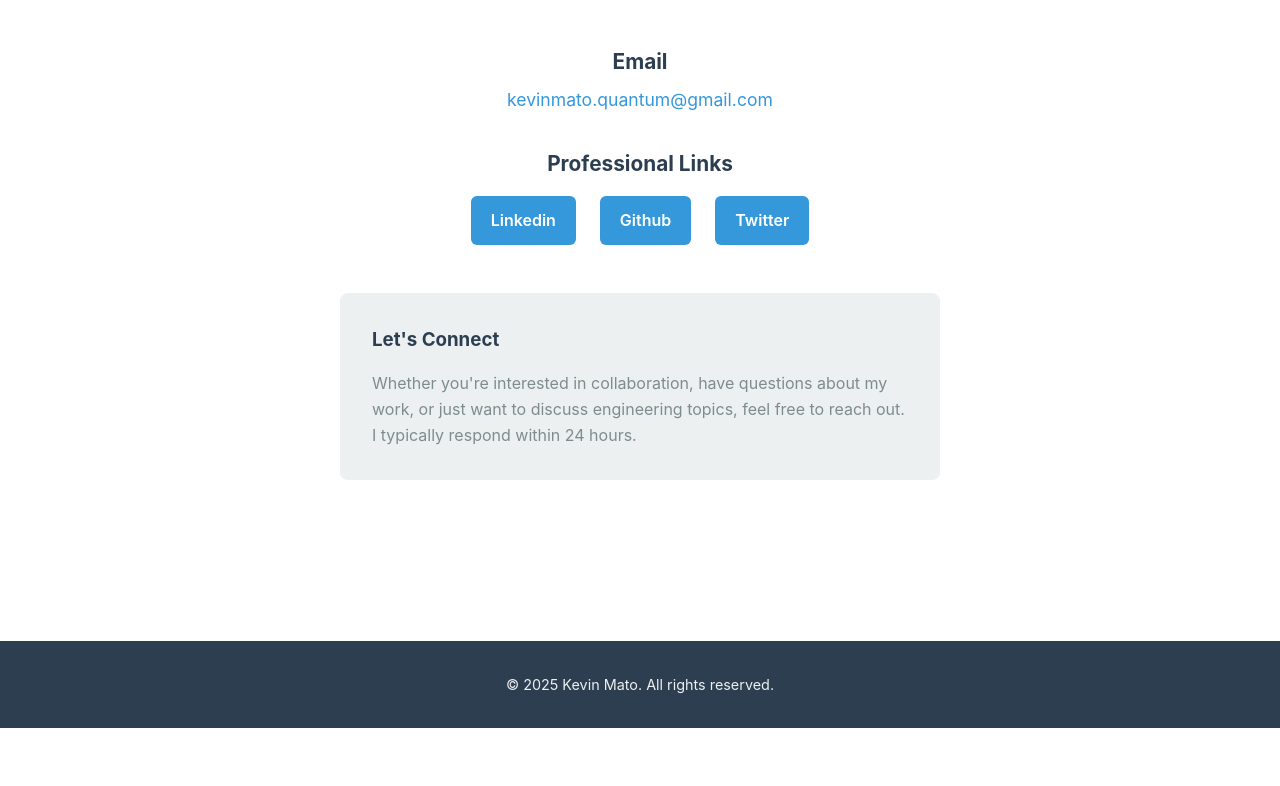
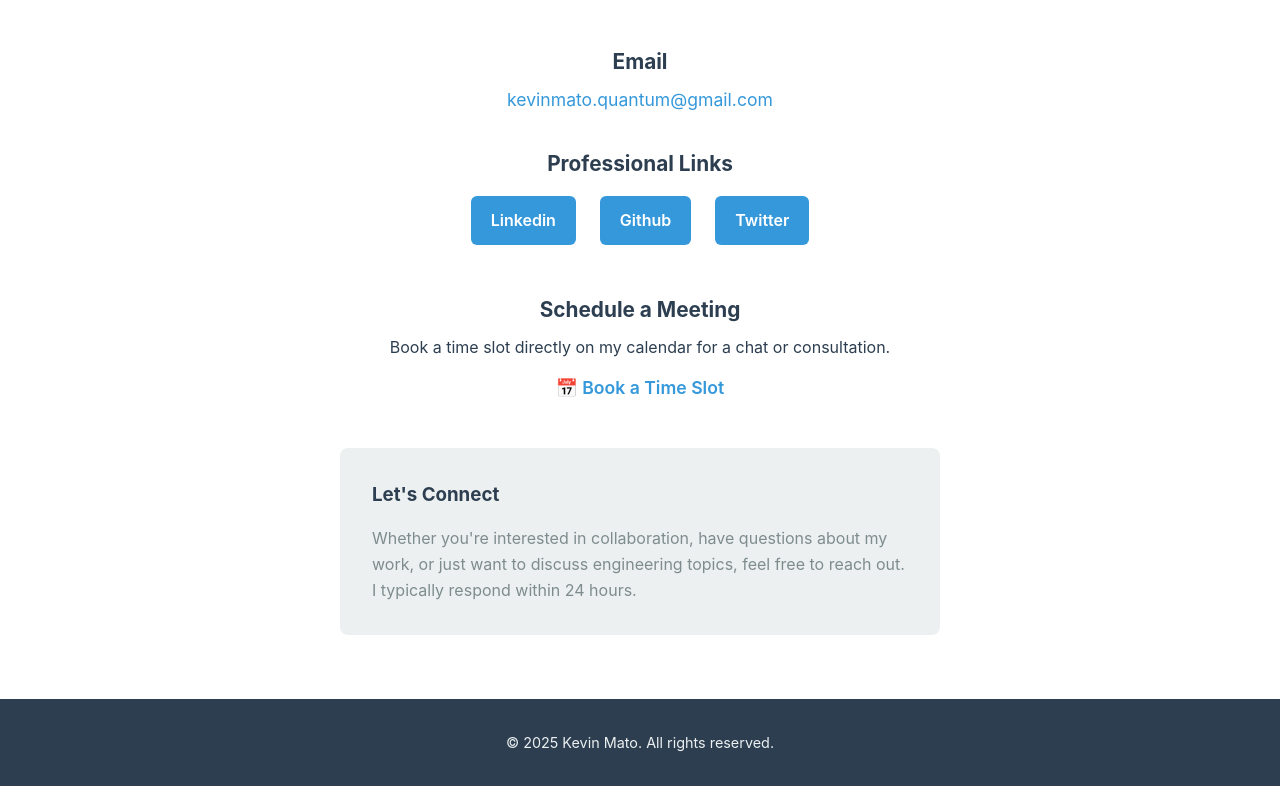
Before and after one commit to KevinMTO/beyond-gate, a plain HTML site: page contact.html in a window 1280 px wide. Shown: the part 163-949 px from the top of the page. Before the commit the page ends 891 px from the top, so only its background shows below. Drawn offline with Linux system fonts and the light colour scheme.

Commit message:
added book slot
Signed-off-by: Kevin Mato <kmato@nvidia.com>

```diff
--- a/contact.html
+++ b/contact.html
@@ -46,6 +46,15 @@
                 </div>
             </div>
 
+            <!-- Calendar booking -->
+            <div class="contact-item">
+                <h3>Schedule a Meeting</h3>
+                <p>Book a time slot directly on my calendar for a chat or consultation.</p>
+                <a href="https://calendar.app.google/m3SEpTSZY7XTWvit9" target="_blank" rel="noopener noreferrer" class="btn calendar-btn">
+                    📅 Book a Time Slot
+                </a>
+            </div>
+
             <!-- Optional: Contact form or additional info -->
             <div class="contact-note">
                 <h3>Let's Connect</h3>
```
